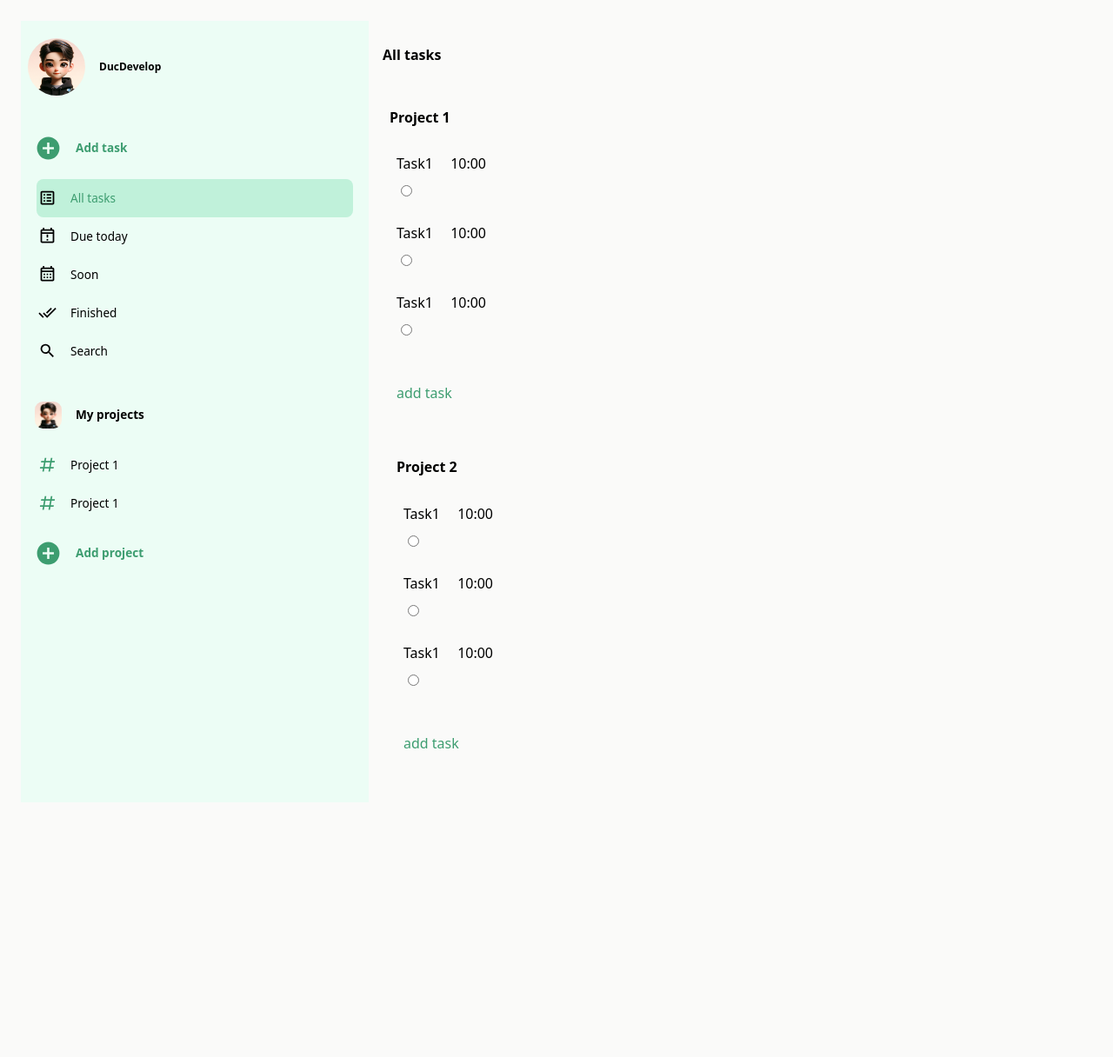
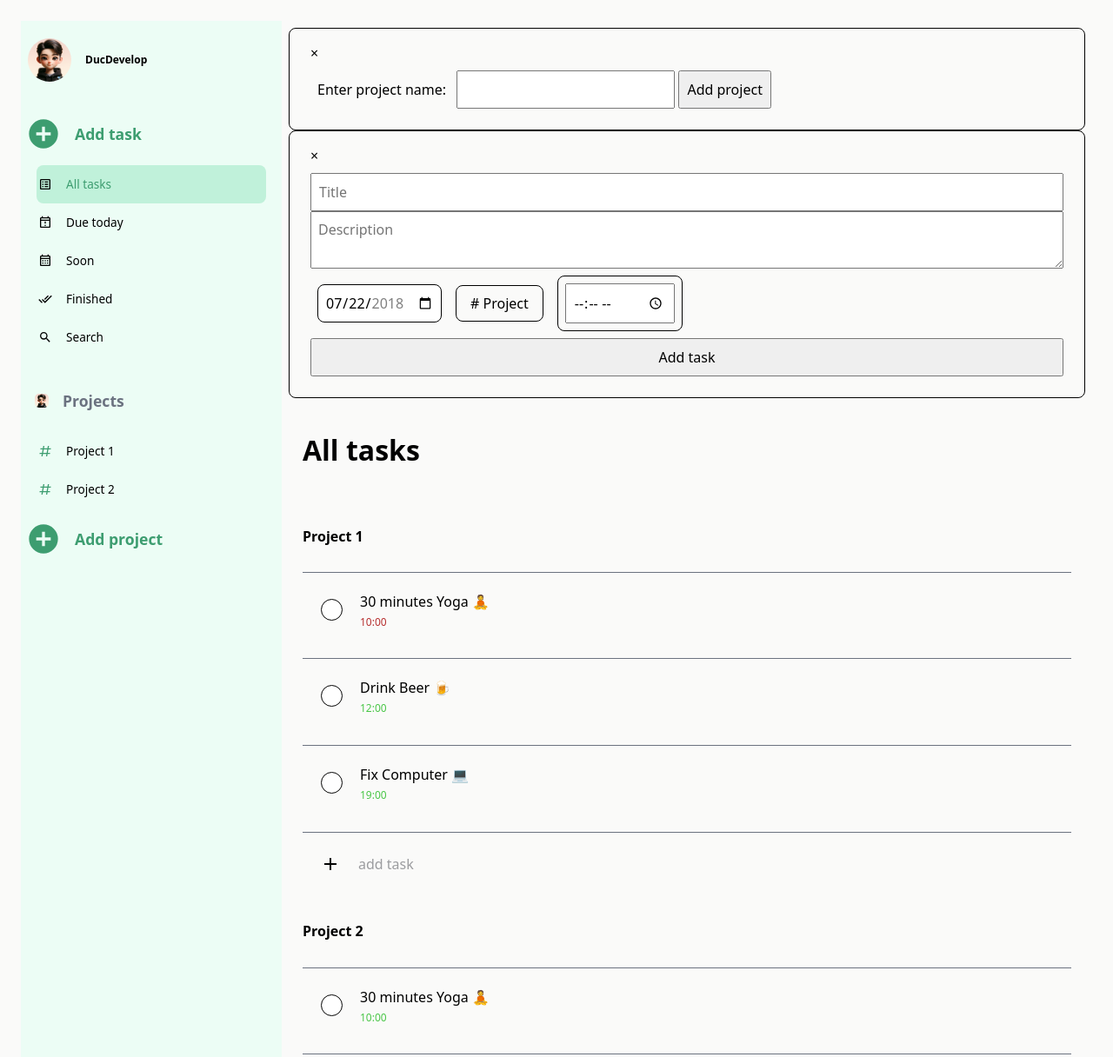
Before and after one commit to DucDevelop/todo, a website built with webpack: page src/html/template.html in a window 1280 px wide. Shown: the top 1216 px of the page at 87% size. Before the commit the page ends 923 px from the top, so only its background shows below. Built offline with nearby package versions, Linux system fonts and the light colour scheme.

Commit message:
Style tasks container

```diff
--- a/src/css/index-styles.css
+++ b/src/css/index-styles.css
@@ -18,13 +18,26 @@
   --color-bg-sidebar: #ecfdf5;
   --color-selected-sidebar: #c0f1da;
   --color-font-selected-sidebar: #3d9d70;
+  --color-font-project-sidebar: #6b7280;
+  --color-font-task-due: #49c647;
+  --color-font-task-overdue: #b72f2f;
+  --color-font-add-project-task: #9b9c9f;
   --color-bg-main: #fafaf9;
+  --color-border-task: #6b7280;
   padding: 8px;
+  box-sizing: border-box;
 }
 
 body {
   display: grid;
-  grid-template-columns: minmax(100px, 400px) 1fr;
+  grid-template-columns: 300px 1fr;
   height: 100vh;
   background-color: var(--color-bg-main);
 }
+
+h1 {
+  font-size: 2rem;
+  padding: 16px;
+  height: 64px;
+  margin-top: 32px;
+}
--- /dev/null
+++ b/src/css/modal-style.css
@@ -0,0 +1,27 @@
+div.modal {
+    border: 1px solid black;
+    border-radius: 8px;
+}
+
+div.item-modal form{
+    display: flex;
+    flex-direction: column;
+}
+
+
+input[type="date"],
+div.time-picker,
+div.project-picker {
+    width: fit-content;
+    height: fit-content;
+    border: 1px solid black;
+    border-radius: 8px;
+}
+
+
+div.props-container {
+    display: flex;
+    justify-content: start;
+    align-items: center;
+    gap: 16px;
+}
--- a/src/css/sidebar-styles.css
+++ b/src/css/sidebar-styles.css
@@ -36,6 +36,11 @@ div.sidebar div.profile span {
 span.project-view,
 span.add-text {
   font-weight: bold;
+  font-size: 1.1rem;
+}
+
+span.project-view {
+    color: var(--color-font-project-sidebar);
 }
 
 div.profile-image,
@@ -84,7 +89,7 @@ div.project-overview {
   border-radius: 30%;
 }
 
-
+div.add-project-task-container:hover,
 div.sidebar li.selected,
 div.sidebar li:hover,
 div.add-project:hover,
@@ -112,8 +117,16 @@ div.add-project > div.icon,
 div.add-task > div.icon {
   -webkit-mask-image: url("../../assets/icons/plus-circle.svg");
   mask-image: url("../../assets/icons/plus-circle.svg");
+  width: 40px;
+  height: 40px;
 }
 div.project-item div.icon {
   -webkit-mask-image: url("../../assets/icons/pound.svg");
   mask-image: url("../../assets/icons/pound.svg");
 }
+
+div.add-task,
+div.add-project {
+    position: relative;
+    left: -10px;
+}
--- /dev/null
+++ b/src/css/todo-container-style.css
@@ -0,0 +1,114 @@
+div.task-card-container {
+  display: grid;
+  grid-template-columns: 1fr;
+  grid-auto-rows: 100px;
+}
+
+div.task-card {
+  display: grid;
+  grid-template-columns: 50px 1fr;
+  grid-template-rows: 75px;
+  gap: 8px;
+  border-bottom: 0.5px solid var(--color-border-task);
+}
+
+div.task-card:first-child {
+    border-top: 0.5px solid var(--color-border-task);
+}
+
+div.task-checkbox {
+  grid-area: 1 / 1 / 2 / 2;
+}
+div.task-info {
+  display: flex;
+  flex-direction: column;
+  justify-content: center;
+  padding: 0px;
+}
+
+span.task-due {
+  font-size: 0.75rem;
+  padding: 0px;
+  color: var(--color-font-task-due);
+}
+span.task-due.overdue {
+  color: var(--color-font-task-overdue);
+}
+
+span.task-title {
+  padding: 0px;
+  max-width: 20ch;
+}
+
+div.task-card.completed {
+    text-decoration: line-through;
+}
+
+div.icon.task-checkbox {
+  padding: 0;
+  height: 50px;
+  width: 50px;
+  justify-self: center;
+  display: flex;
+  justify-content: center;
+  align-items: center;
+  position: relative;
+  top: 10px;
+}
+
+div.task-checkbox.icon input {
+  /* Add if not using autoprefixer */
+  -webkit-appearance: none;
+  appearance: none;
+  /* For iOS < 15 to remove gradient background */
+  background-color: #fff;
+  /* Not removed via appearance */
+  margin: 0;
+  padding: 0;
+  font: inherit;
+  color: currentColor;
+  width: 25px;
+  height: 25px;
+  border: 0.5px solid currentColor;
+  border-radius: 50%;
+}
+
+div.task-checkbox.icon input:checked {
+  animation-duration: 0.3s;
+  animation-name: grow;
+  background-image: url("../../assets/icons/check-circle.svg");
+}
+
+
+
+div.add-project-task-container{
+    display: flex;
+    align-items: center;
+    gap: 16px;
+    padding-left: 32px;
+}
+
+div.add-project-task-container  {
+    color: var( --color-font-add-project-task);
+}
+
+
+div.add-project-task {
+    background-image: url("../../assets/icons/plus.svg");
+    transform: scale(1.5);
+}
+
+div.task-checkbox.icon input:hover {
+    transform: scale(1.1);
+}
+
+
+@keyframes grow {
+  from {
+    scale: 0%;
+  }
+
+  to {
+    scale: 100%;
+  }
+}
--- a/src/html/template.html
+++ b/src/html/template.html
@@ -53,7 +53,7 @@
       <div class="projects">
         <div class="project-view">
           <div class="icon project-overview"></div>
-                <span class="project-view">My projects</span>
+          <span class="project-view">Projects</span>
         </div>
         <ul>
           <li>
@@ -65,10 +65,9 @@
           <li>
             <div class="project-item">
               <div class="icon project-item"></div>
-                        <span class="project-name">Project 1</span>
+              <span class="project-name">Project 2</span>
             </div>
           </li>
-
         </ul>
         <div class="add-project">
           <div class="icon"></div>
@@ -77,43 +76,104 @@
       </div>
     </div>
     <main>
+      <!-- Add project modal -->
+      <div id="add-project" class="modal">
+        <!-- Modal content -->
+        <div class="project-modal">
+          <span class="close">&times;</span>
+          <form>
+              <label for="input-project">Enter project name:</label>
+              <input type="text" id="input-project" minlength="1" required>
+              <button>Add project</button>
+          </form>
+        </div>
+      </div>
+
+
+      <!-- add task modal -->
+      <div id="add-task" class="modal">
+        <!-- Modal content -->
+        <div class="item-modal">
+          <span class="close">&times;</span>
+          <form>
+            <input type="text" id="input-project" minlength="1" required placeholder="Title">
+            <textarea placeholder="Description"></textarea>
+            <div class="props-container">
+                <input type="date" id="start" name="trip-start" value="2018-07-22" min="2018-01-01" max="2018-12-31">
+                <div class="project-picker">
+                    <span># Project</span>
+                </div>
+                <div class="time-picker">
+                    <input type="time" id="appt" name="appt" min="09:00" max="18:00">
+                </div>
+            </div>
+            <button>Add task</button>
+           </form>
+        </div>
+      </div>
+
+
+
       <h1>All tasks</h1>
       <div class="project1">
         <h2>Project 1</h2>
-            <div class="task-container">
-                <span class="task-title">Task1</span>
+        <div class="task-card-container">
+          <div class="task-card">
+            <div class="icon task-checkbox"><input type="checkbox" /></div>
+            <div class="task-info">
+              <span class="task-title">30 minutes Yoga 🧘</span>
+              <span class="task-due overdue">10:00</span>
+            </div>
+          </div>
+          <div class="task-card">
+            <div class="icon task-checkbox"><input type="checkbox" /></div>
+            <div class="task-info">
+              <span class="task-title">Drink Beer 🍺</span>
+              <span class="task-due">12:00</span>
+            </div>
+          </div>
+          <div class="task-card">
+            <div class="icon task-checkbox"><input type="checkbox" /></div>
+            <div class="task-info">
+              <span class="task-title">Fix Computer 💻</span>
+              <span class="task-due">19:00</span>
+            </div>
+          </div>
+        </div>
+        <div class="add-project-task-container">
+          <div class="icon add-project-task"></div>
+          <span>add task</span>
+        </div>
+      </div>
+      <div class="project1">
+        <h2>Project 2</h2>
+        <div class="task-card-container">
+          <div class="task-card">
+            <div class="icon task-checkbox"><input type="checkbox" /></div>
+            <div class="task-info">
+              <span class="task-title">30 minutes Yoga 🧘</span>
               <span class="task-due">10:00</span>
-                <div class="task-checkbox"><input type="radio"></div>
             </div>
-            <div class="task-container">
-                <span class="task-title">Task1</span>
-                <span class="task-due">10:00</span>
-                <div class="task-checkbox"><input type="radio"></div>
           </div>
-            <div class="task-container">
-                <span class="task-title">Task1</span>
-                <span class="task-due">10:00</span>
-                <div class="task-checkbox"><input type="radio"></div>
+          <div class="task-card">
+            <div class="icon task-checkbox"><input type="checkbox" /></div>
+            <div class="task-info">
+              <span class="task-title">Drink Beer 🍺</span>
+              <span class="task-due">12:00</span>
             </div>
-            <div class="add-task"><p>add task</p></div>
-        <div class="project2">
-            <h2>Project 2</h2>
-            <div class="task-container">
-                <span class="task-title">Task1</span>
-                <span class="task-due">10:00</span>
-                <div class="task-checkbox"><input type="radio"></div>
           </div>
-            <div class="task-container">
-                <span class="task-title">Task1</span>
-                <span class="task-due">10:00</span>
-                <div class="task-checkbox"><input type="radio"></div>
+          <div class="task-card">
+            <div class="icon task-checkbox"><input type="checkbox" /></div>
+            <div class="task-info">
+              <span class="task-title">Fix Computer 💻</span>
+              <span class="task-due">19:00</span>
             </div>
-            <div class="task-container">
-                <span class="task-title">Task1</span>
-                <span class="task-due">10:00</span>
-                <div class="task-checkbox"><input type="radio"></div>
           </div>
-            <div class="add-task"><p>add task</p></div>
+        </div>
+        <div class="add-project-task-container">
+          <div class="icon add-project-task"></div>
+          <span>add task</span>
+        </div>
       </div>
     </main>
   </body>
--- a/src/js/index.js
+++ b/src/js/index.js
@@ -2,6 +2,8 @@
 import { format } from "date-fns";
 import './../css/index-styles.css'
 import './../css/sidebar-styles.css'
+import './../css/todo-container-style.css'
+import './../css/modal-style.css'
 
 const todoItems = [
   {
```
Also changed, not shown: assets/icons/check-circle.svg (added), assets/icons/circle-outline.svg (added), assets/icons/close-circle-outline.svg (added), assets/icons/close.svg (added). Lines whose indentation alone changed are shown as unchanged.
